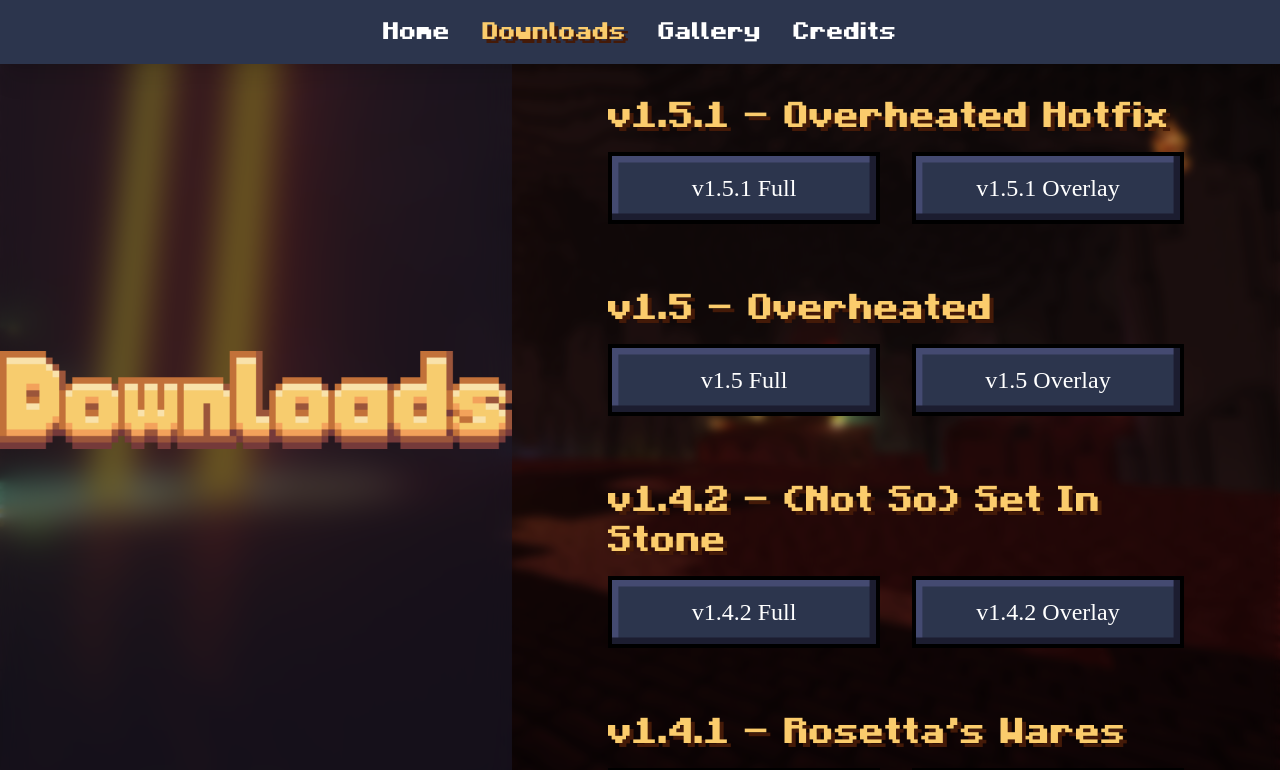
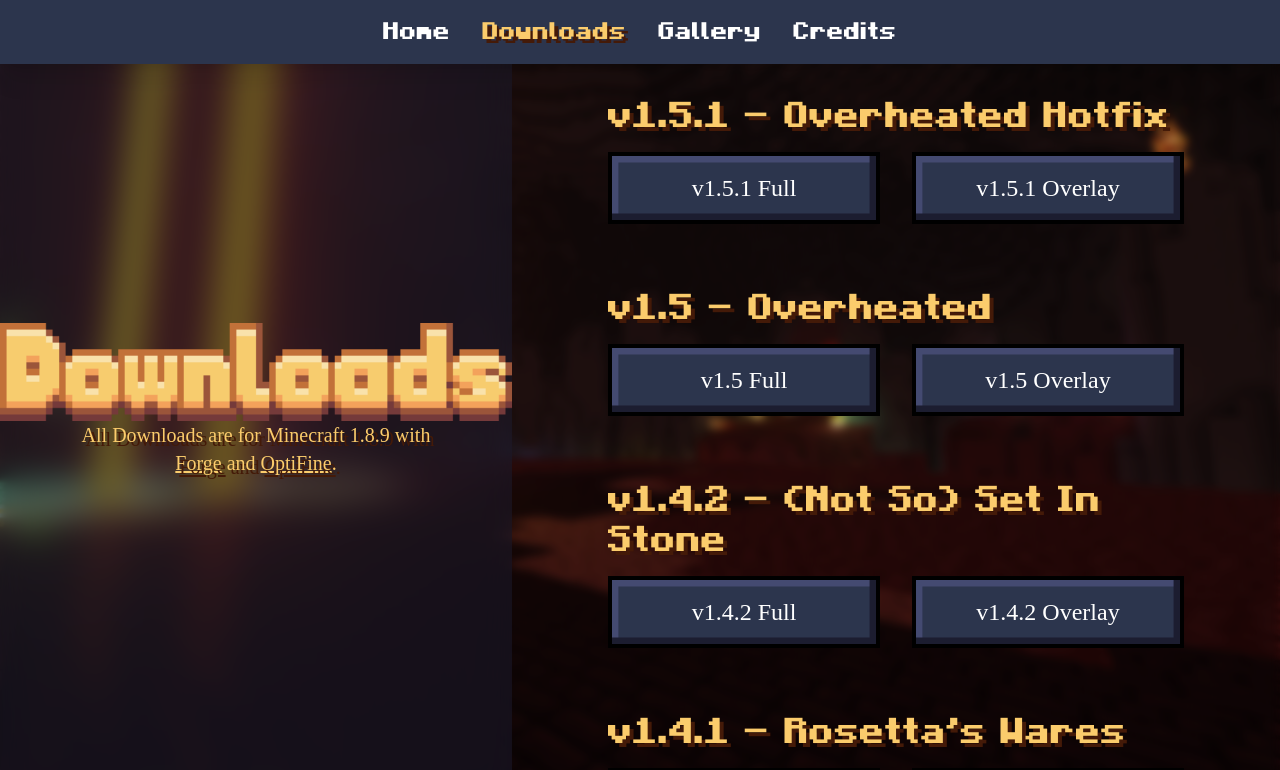
Before and after one commit to furfsky/next, a Next.js app: page /downloads in a window 1280 px wide. Shown: the top 770 px of the page. Built offline with nearby package versions, Linux system fonts and the light colour scheme; a web font is replaced by a local one.

Commit message:
Add info about minecraft version

```diff
--- a/pages/downloads.tsx
+++ b/pages/downloads.tsx
@@ -19,6 +19,9 @@ const Downloads: NextPage<PageProps> = ({ background }) => (
     <Navbar />
     <Sidebar>
       <Image src={Logo} height={200} objectFit="contain" />
+	  <p className="mx-16 text-xl text-center text-gold-400 [text-shadow:4px_4px_0_#441a08]">
+          All Downloads are for Minecraft 1.8.9 with <a style={{textDecoration: "underline"}} href="https://files.minecraftforge.net/net/minecraftforge/forge/index_1.8.9.html">Forge</a> and <a style={{textDecoration: "underline"}} href="https://optifine.net/downloads">OptiFine</a>.
+      </p>
     </Sidebar>
     <Content backgroundImage={background}>
       <div className="px-24 py-8">
--- a/pages/index.tsx
+++ b/pages/index.tsx
@@ -31,7 +31,7 @@ const Home: NextPage<PageProps> = ({ background }) => (
     <Content className="flex flex-col w-2/3" backgroundImage={background}>
       <div className="flex flex-col w-2/3">
         <h2 className="text-4xl font-bold text-center text-gold-500 [text-shadow:4px_4px_0_#441a08] mb-8">
-          Download Latest Version
+          Download Latest Version for 1.8.9
         </h2>
         <div className="flex flex-row gap-4 p-2 text-2xl grow">
           <a href={versions[0].variants.fl} download className="basis-1/2">
```
